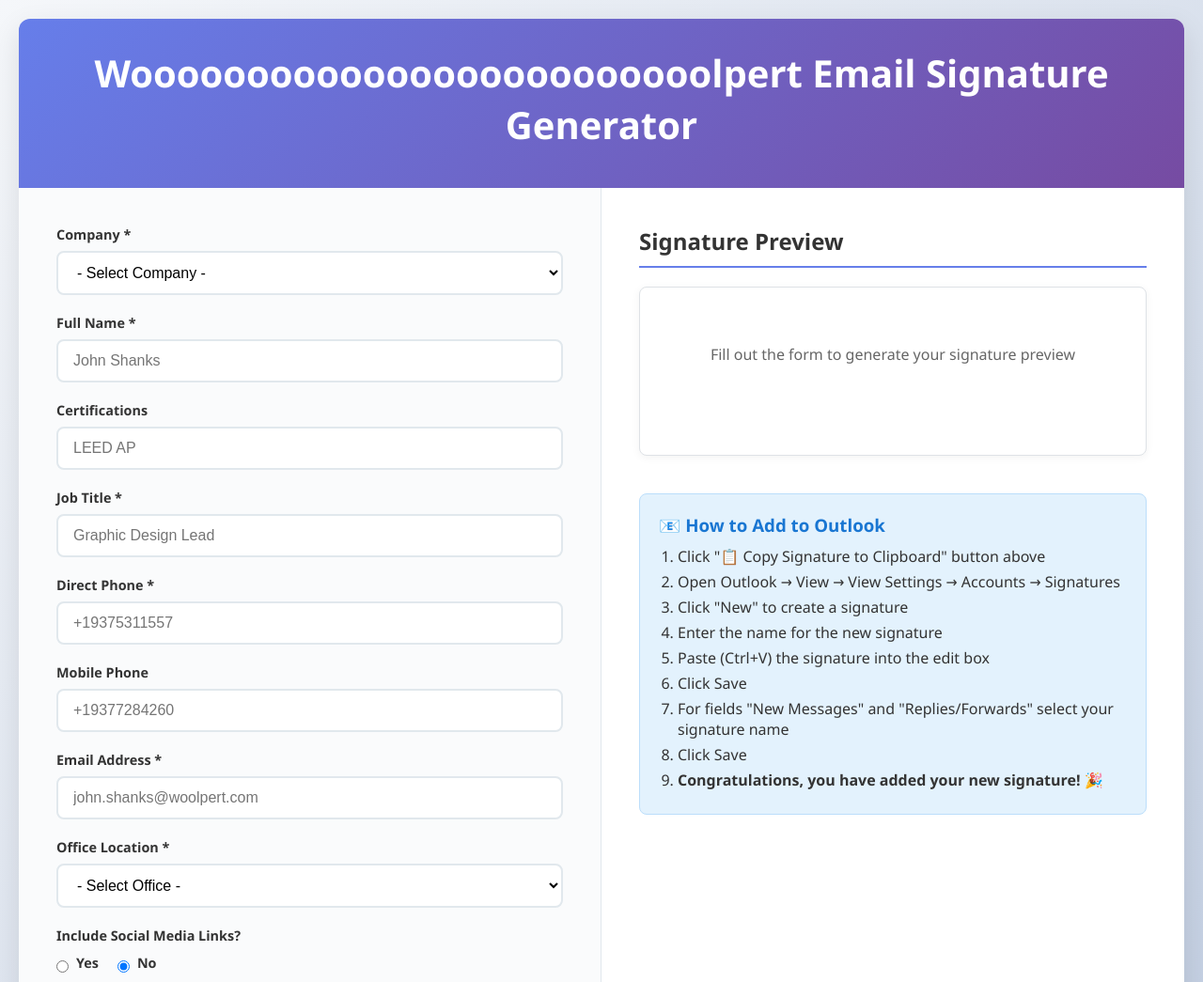
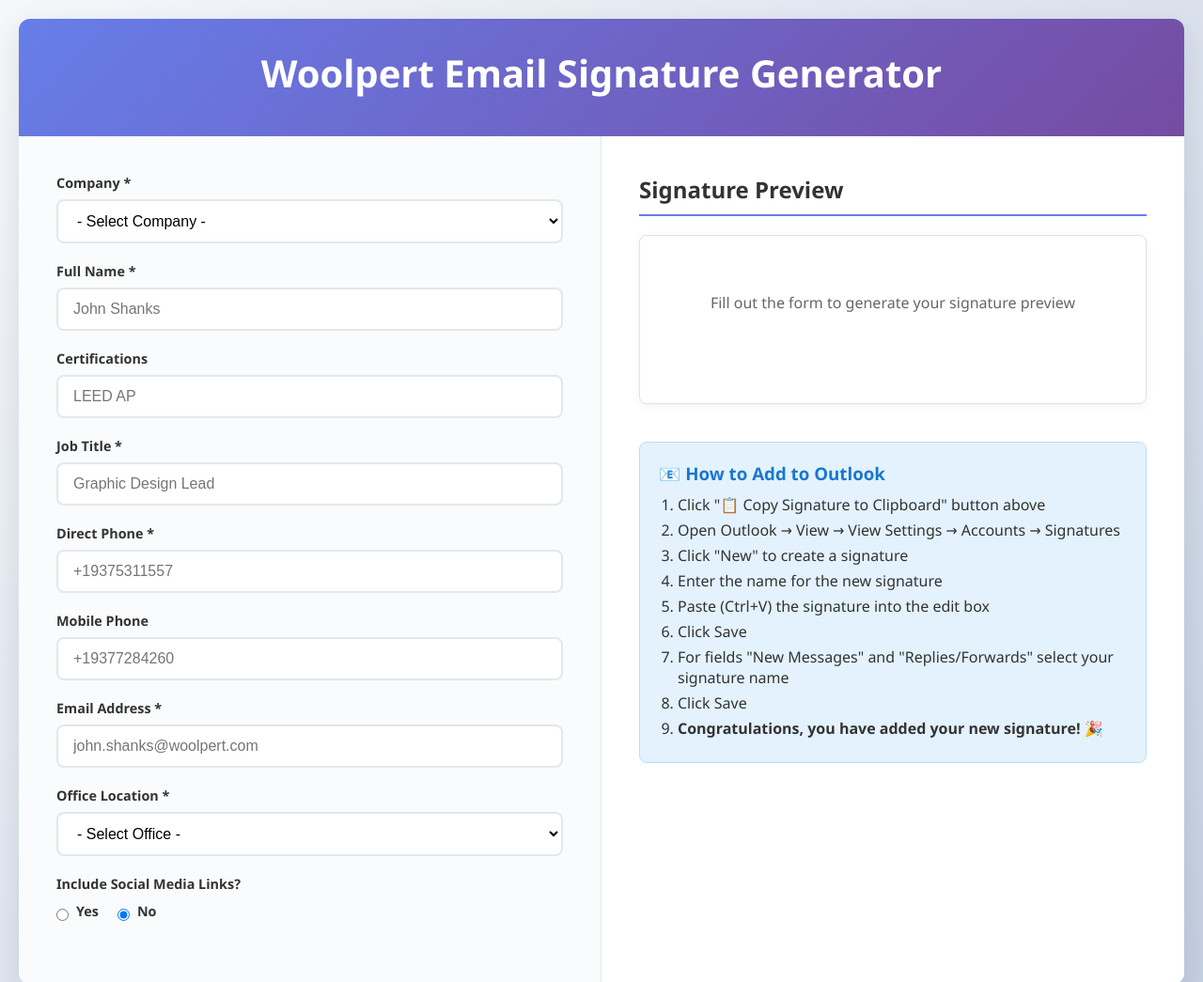
Before and after one commit to ivan-woolpert/email-signature-generator, a plain HTML site: page index.html in a window 1280 px wide. Shown: the top 1045 px of the page at 94% size. Drawn offline with Linux system fonts and the light colour scheme.

Commit message:
reverting test changes to final working version

```diff
--- a/index.html
+++ b/index.html
@@ -329,7 +329,7 @@
 <body>
     <div class="container">
         <div class="header">
-            <h1>Wooooooooooooooooooooooooolpert Email Signature Generator</h1>
+            <h1>Woolpert Email Signature Generator</h1>
 
         </div>
 
```
